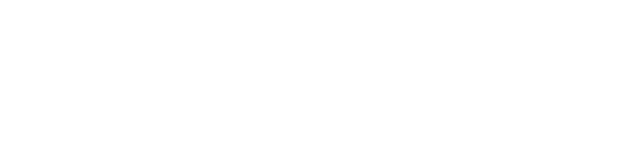
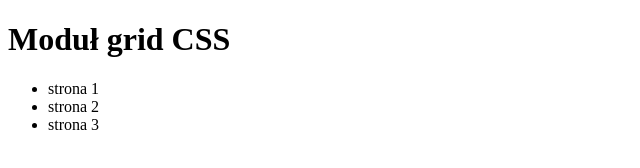
Before and after one commit to Kepinski-ei19/zadanie_24-05, a plain HTML site: page index.html in a window 1280 px wide. Shown: the whole page, without its empty margins (0-640 px from the left). Drawn offline with Linux system fonts and the light colour scheme.

Commit message:
create header

```diff
--- a/index.html
+++ b/index.html
@@ -1,3 +1,19 @@
 <!DOCTYPE html>
 <html>
+    <head>
+        <meta charset="utf-8" />
+        <title>Flexujemy się jak małe dzieci</title>
+    </head>
+    <body>
+        <header>
+            <h1>Moduł grid CSS</h1>
+            <nav>
+                <ul>
+                    <li>strona 1</li>
+                    <li>strona 2</li>
+                    <li>strona 3</li>
+                </ul>
+            </nav>
+        </header>
+    </body>
 </html>
```
